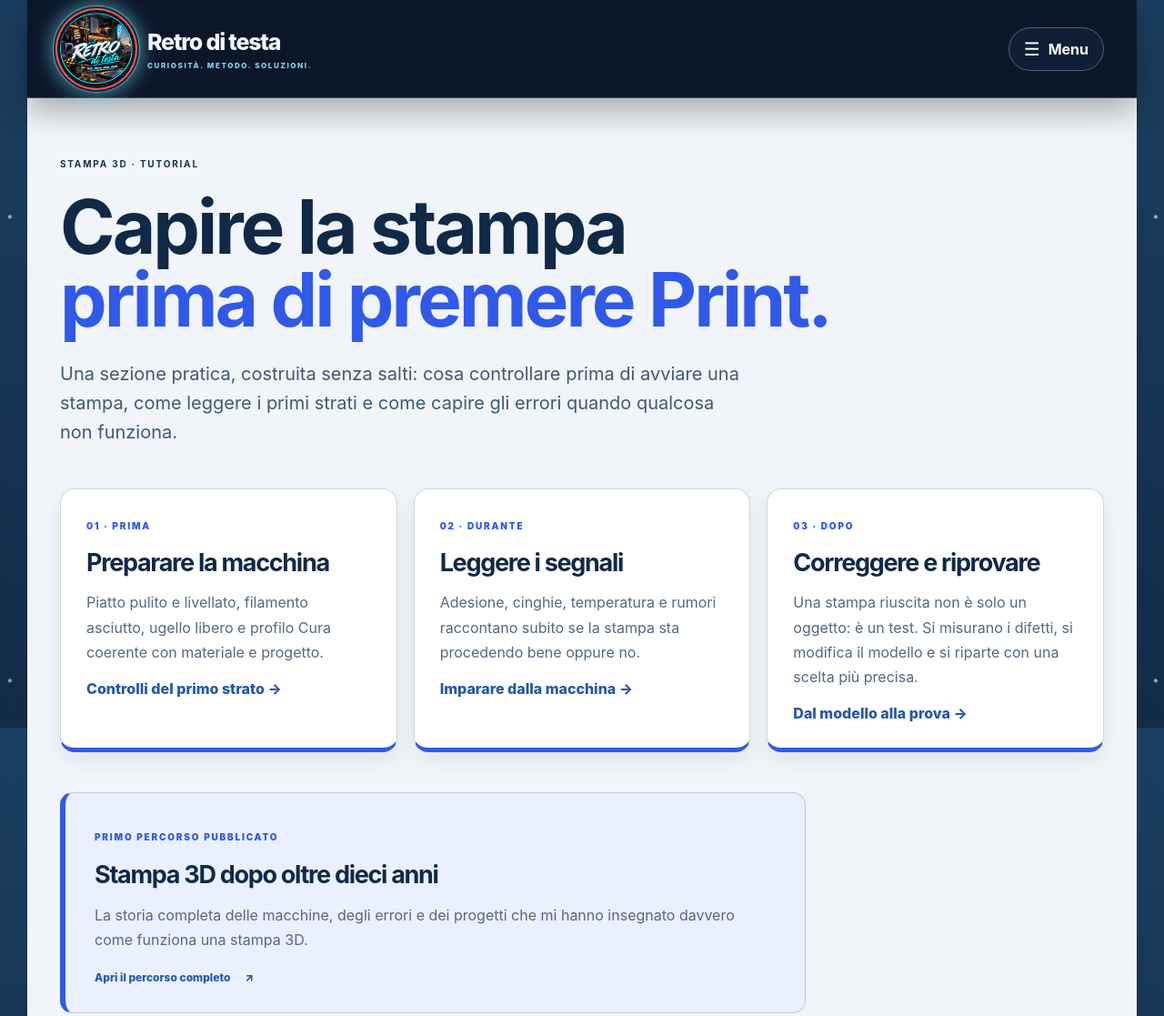
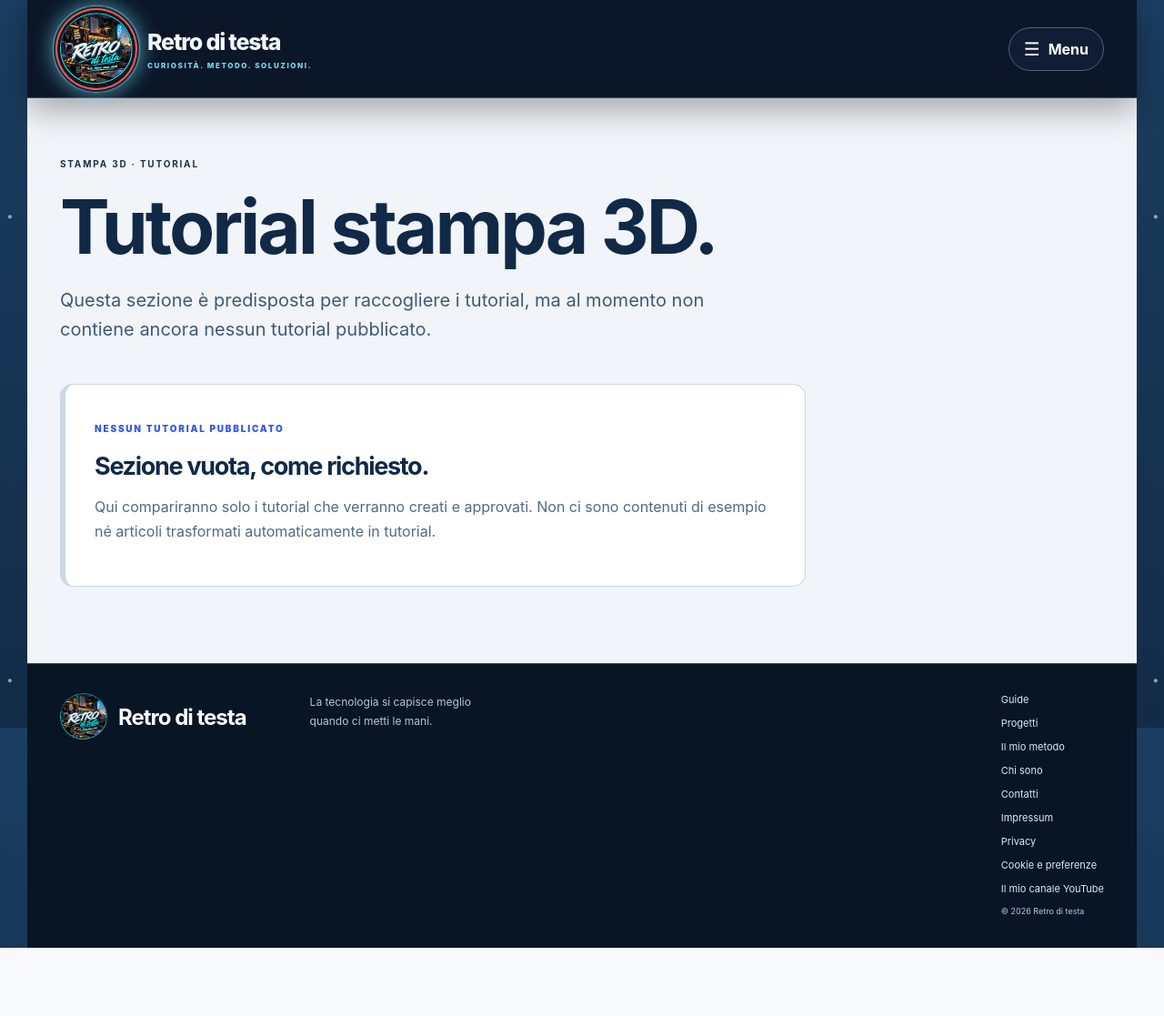
Before and after one commit to dangermark86/retro-di-testa, an Astro site: page /stampa-3d/tutorial in a window 1280 px wide. Shown: the top 1117 px of the page at 91% size. After the commit the page ends 1042 px from the top, so only its background shows below. Built offline with nearby package versions, Linux system fonts and the light colour scheme; Astro itself is replaced by a stand-in of ours.

Commit message:
Lascia vuota la sezione tutorial 3D

```diff
--- a/src/pages/stampa-3d/tutorial/index.astro
+++ b/src/pages/stampa-3d/tutorial/index.astro
@@ -1,16 +1,11 @@
 ---
 import Base from '../../../layouts/Base.astro';
 ---
-<Base title="Tutorial stampa 3D — Retro di testa" description="Tutorial pratici sulla stampa 3D: preparazione, materiali, manutenzione e progettazione.">
+<Base title="Tutorial stampa 3D — Retro di testa" description="La sezione tutorial sulla stampa 3D di Retro di testa.">
   <section class="wrap print3d-section-page">
     <p class="eyebrow">STAMPA 3D · TUTORIAL</p>
-    <h1>Capire la stampa<br/><em>prima di premere Print.</em></h1>
-    <p class="lead">Una sezione pratica, costruita senza salti: cosa controllare prima di avviare una stampa, come leggere i primi strati e come capire gli errori quando qualcosa non funziona.</p>
-    <div class="print3d-section-grid">
-      <article><span>01 · PRIMA</span><h2>Preparare la macchina</h2><p>Piatto pulito e livellato, filamento asciutto, ugello libero e profilo Cura coerente con materiale e progetto.</p><a href="/articoli/stampa-3d-quando-conviene-costruire-invece-di-comprare/#il-piatto-quando-la-calibrazione-non-basta">Controlli del primo strato →</a></article>
-      <article><span>02 · DURANTE</span><h2>Leggere i segnali</h2><p>Adesione, cinghie, temperatura e rumori raccontano subito se la stampa sta procedendo bene oppure no.</p><a href="/articoli/stampa-3d-quando-conviene-costruire-invece-di-comprare/#le-vecchie-stampanti-ti-obbligavano-a-imparare">Imparare dalla macchina →</a></article>
-      <article><span>03 · DOPO</span><h2>Correggere e riprovare</h2><p>Una stampa riuscita non è solo un oggetto: è un test. Si misurano i difetti, si modifica il modello e si riparte con una scelta più precisa.</p><a href="/articoli/stampa-3d-quando-conviene-costruire-invece-di-comprare/#il-modello-conta-quanto-la-stampante">Dal modello alla prova →</a></article>
-    </div>
-    <div class="print3d-section-note"><p class="eyebrow">PRIMO PERCORSO PUBBLICATO</p><h2>Stampa 3D dopo oltre dieci anni</h2><p>La storia completa delle macchine, degli errori e dei progetti che mi hanno insegnato davvero come funziona una stampa 3D.</p><a class="text-link" href="/articoli/stampa-3d-quando-conviene-costruire-invece-di-comprare/">Apri il percorso completo <span>↗</span></a></div>
+    <h1>Tutorial stampa 3D.</h1>
+    <p class="lead">Questa sezione è predisposta per raccogliere i tutorial, ma al momento non contiene ancora nessun tutorial pubblicato.</p>
+    <div class="print3d-section-note print3d-section-note-empty"><p class="eyebrow">NESSUN TUTORIAL PUBBLICATO</p><h2>Sezione vuota, come richiesto.</h2><p>Qui compariranno solo i tutorial che verranno creati e approvati. Non ci sono contenuti di esempio né articoli trasformati automaticamente in tutorial.</p></div>
   </section>
 </Base>
```
